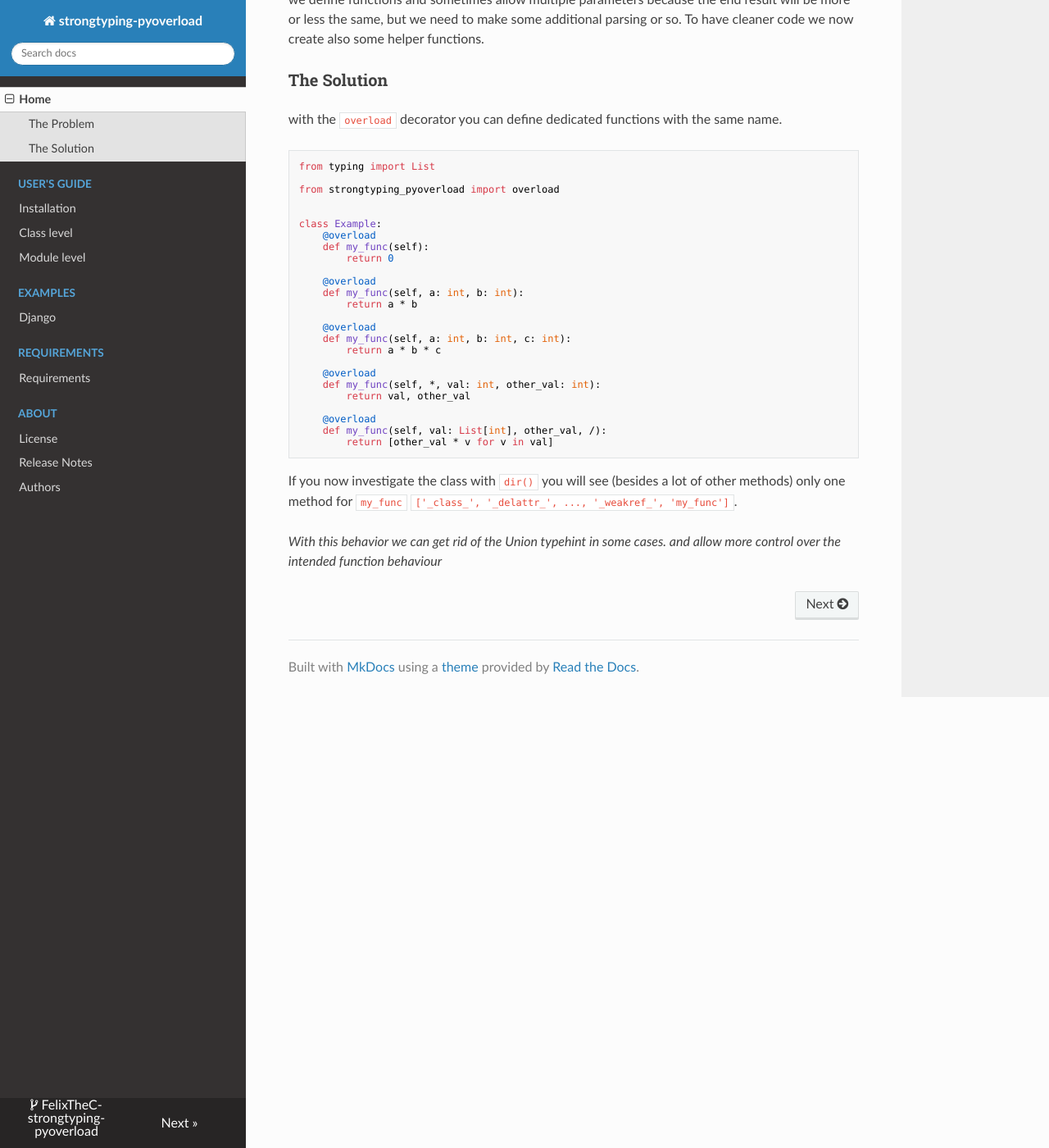
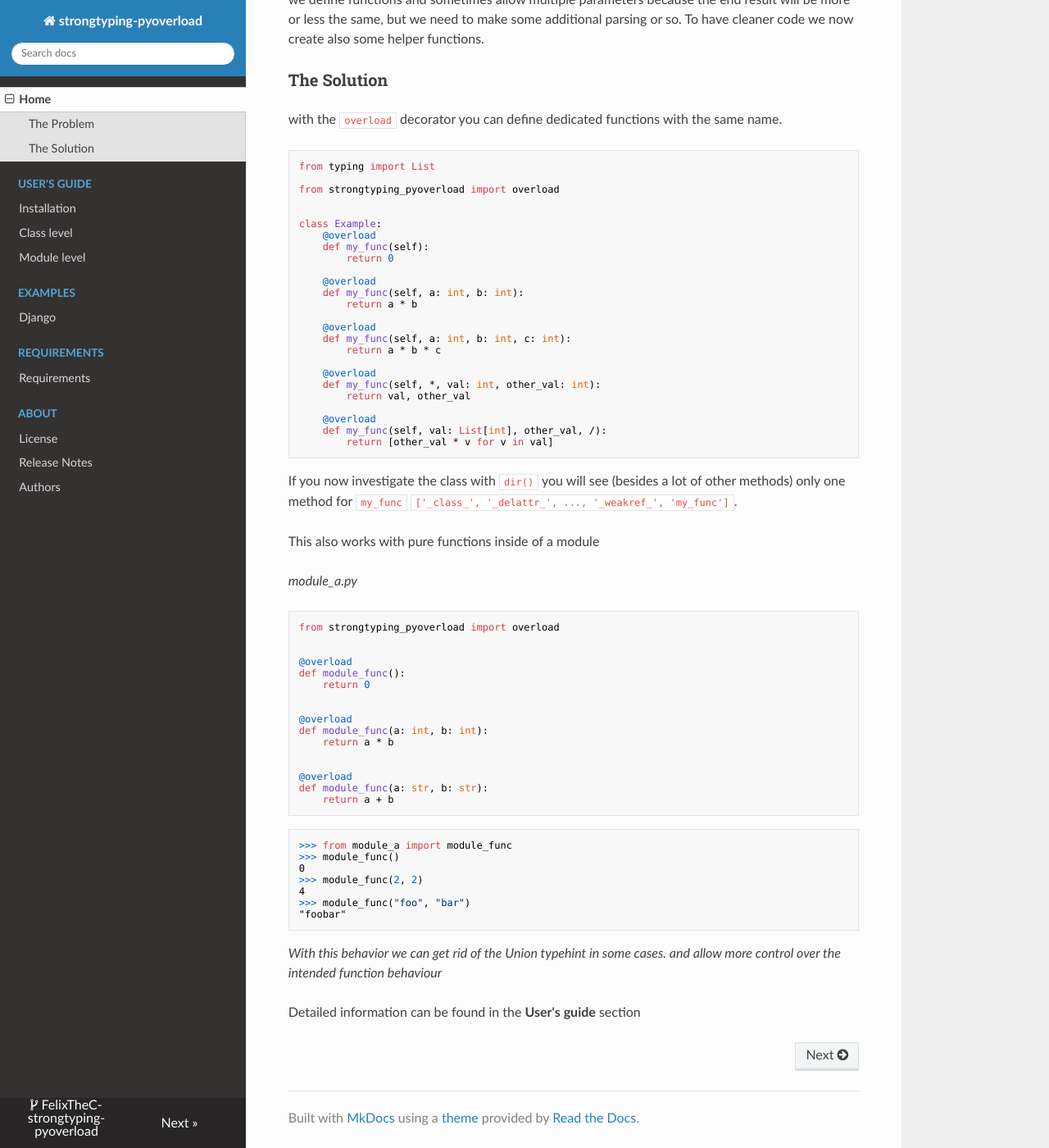
Before and after one commit to FelixTheC/py-overload, an MkDocs documentation site: the page built from docs/index.md, in a window 1280 px wide and 1400 px high, scrolled down 1395 px. Shown: the whole window at 82% size. Built offline with MkDocs 1.6.1, drawn with Linux system fonts in a browser that asks for light colours; nearby versions of some CDN libraries.

Commit message:
refactor: add info for pure function usage

````diff
--- a/docs/index.md
+++ b/docs/index.md
@@ -71,4 +71,37 @@ class Example:
 ```
 If you now investigate the class with `dir()` you will see (besides a lot of other methods) only one method for `my_func` `['_class_', '_delattr_', ..., '_weakref_', 'my_func']`.
 
+This also works with pure functions inside of a module
+
+_module_a.py_
+```python
+from strongtyping_pyoverload import overload
+
+
+@overload
+def module_func():
+    return 0
+
+
+@overload
+def module_func(a: int, b: int):
+    return a * b
+
+
+@overload
+def module_func(a: str, b: str):
+    return a + b
+```
+```pycon
+>>> from module_a import module_func
+>>> module_func()
+0
+>>> module_func(2, 2)
+4
+>>> module_func("foo", "bar")
+"foobar"
+```
+
 _With this behavior we can get rid of the Union typehint in some cases. and allow more control over the intended function behaviour_
+
+Detailed information can be found in the **User's guide** section
````
